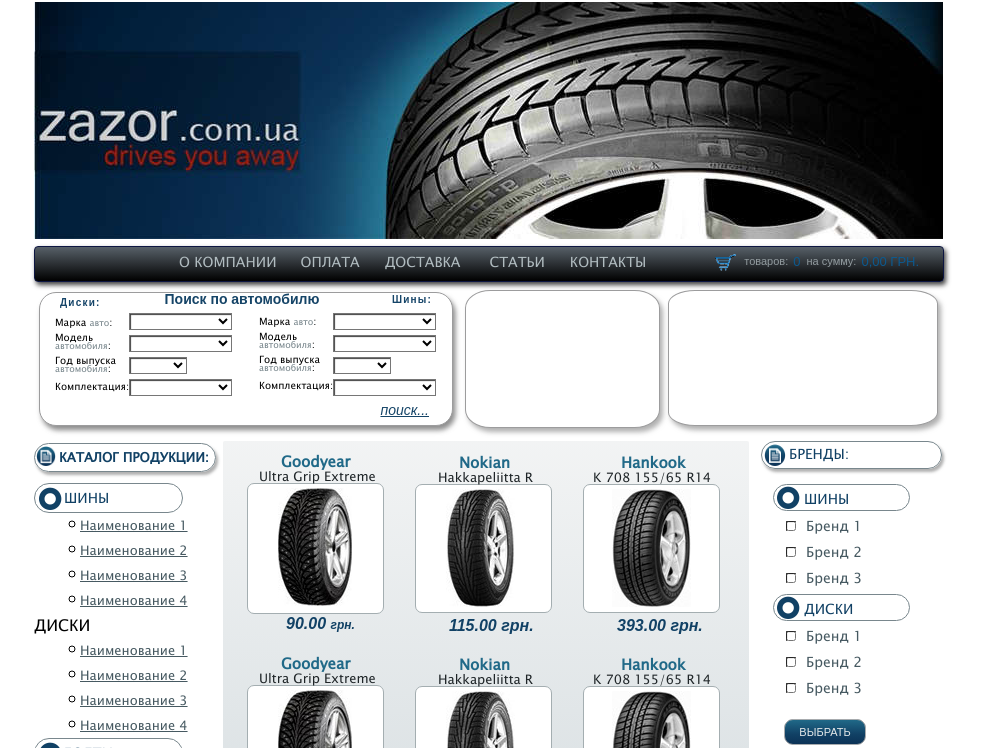
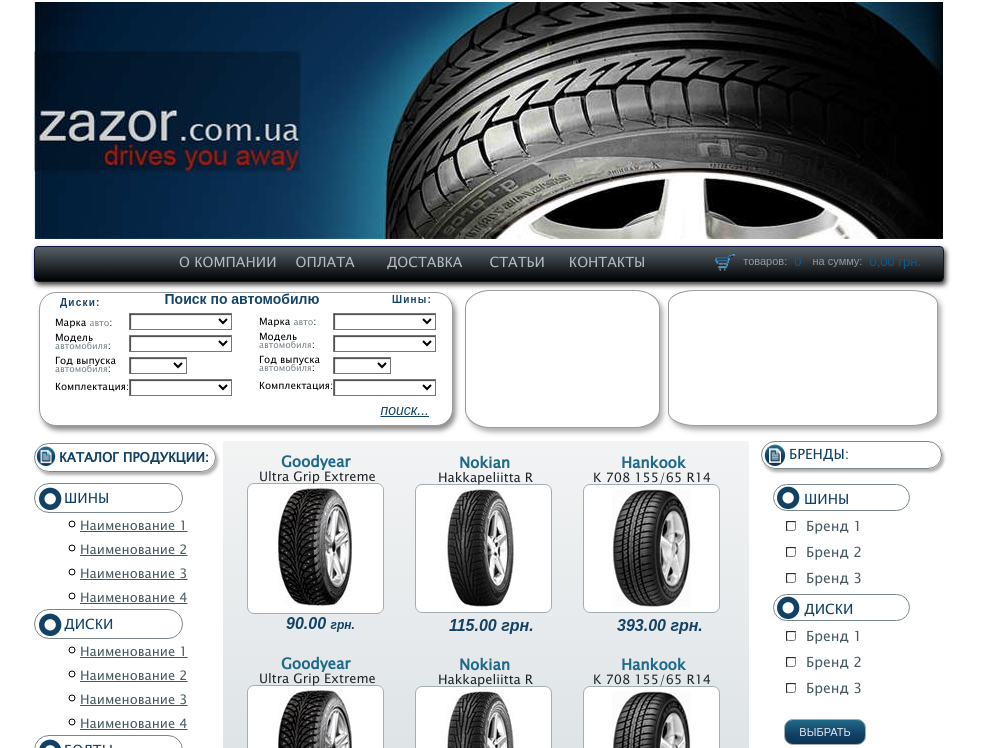
Before and after one commit to TipunovSergey/TipunovSergey.github.io, a plain HTML site: page GoIT/markup/home/lesson6/index.html in a window 1280 px wide. Shown: the part 52-800 px from the top of the page, without its empty margins (150-1131 px from the left). Drawn offline with Linux system fonts and the light colour scheme.

```diff
--- a/GoIT/markup/home/lesson6/css/style.css
+++ b/GoIT/markup/home/lesson6/css/style.css
@@ -9,7 +9,6 @@
     content: '';
 }
 
-
 @font-face {
     font-family: 'Lucida_Sans_Unicode';
     src: url('../font/lsansuni-webfont.woff2') format('woff2'),
@@ -20,12 +19,9 @@
 
 }
 
-
 body {
     background-color: #fff;
     font-family: 'Lucida_Sans_Unicode', Arial, tahoma, sans-serif;
-
-
 
 }
 
@@ -156,33 +152,37 @@
     float: left;
     list-style: none;
     text-align: center;
-}
-nav li:nth-child(1){
-    margin-left: 144px;
-}
-nav li:nth-child(2){
-    margin-left: 24px;
+
 }
 
-nav li:nth-child(3){
-    margin-left: 25px;
+nav li:nth-child(1) {
+    margin-left: 122px;
 }
 
-nav li:nth-child(4){
-    margin-left: 29px;
+nav li:nth-child(2) {
+    margin-left: -25px;
 }
 
-nav li:nth-child(5){
-    margin-left: 25px;
+nav li:nth-child(3) {
+    margin-left: -12px;
 }
 
-nav li>a:hover{
+nav li:nth-child(4) {
+    margin-left: -17px;
+}
+
+nav li:nth-child(5) {
+    margin-left: -20px;
+}
+
+nav li > a:hover {
+    border-radius: 22px;
     background-color: #f60303;
     background-image: linear-gradient(180deg, #206988 0%, #114165 59%, #0c3256 100%);
-    border-radius: 22px;
 }
 
 nav a {
+    padding: 0 22px;
     float: left;
     color: #b1bcc0;
     font-family: 'Lucida_Sans_Unicode';
@@ -205,18 +205,20 @@
 }
 
 .cart a {
-    margin-left: 5px;
+    margin-left: -15px;
+    padding-right: 5px;
     float: left;
     color: #0d5a8f;
     font-family: Arial;
     font-size: 13px;
     font-weight: 400;
     line-height: 29px;
-    text-decoration: none;
+    text-transform: lowercase;
+
 }
 
 .cart img {
-    margin: 7px 2px 9px 69px;
+    margin: 7px 2px 9px 47px;
     float: left;
 }
 
@@ -420,7 +422,8 @@
     float: left;
 }
 
-.left-sidebar-title {
+.left-sidebar-title,
+.left-sidebar-title-2 {
     width: 118px;
     height: 28px;
     padding-left: 29px;
@@ -435,16 +438,17 @@
 
 }
 
-
 aside a {
     display: inline-block;
     position: relative;
-    margin: 0 0 2px -8px;
+    height: 14px;
+    margin: 5px 0 2px -8px;
     color: #465961;
     font-family: 'Lucida_Sans_Unicode';
     font-size: 13px;
     font-weight: 400;
-    }
+    line-height: 14px;
+}
 
 aside a:hover {
     color: #0c3256;
@@ -452,6 +456,7 @@
     font-size: 14px;
     font-style: italic;
     font-weight: 700;
+    line-height: 14px;
     text-decoration: underline;
 }
 
@@ -673,7 +678,7 @@
 .right-sidebar input[type="checkbox"] {
     width: 10px;
     height: 10px;
-    margin: 10px 0 0 0px;
+    margin: 10px 0 0;
     border: 1px solid #114165;
     background-color: #fff;
     box-shadow: inset 1px 1px 1px rgba(0, 0, 0, .75);
@@ -689,7 +694,7 @@
     font-weight: 400;
 }
 
-.right-sidebar span{
+.right-sidebar span {
     margin-left: 10px;
 }
 
--- a/GoIT/markup/home/lesson6/index.html
+++ b/GoIT/markup/home/lesson6/index.html
@@ -60,7 +60,7 @@
                     <span>товаров:</span>
                     <a href="#">0</a>
                     <span>на сумму:</span>
-                    <a href="#">0,00 ГРН.</a>
+                    <a href="#">0,00 грн.</a>
                 </div>
             </nav>
 
```
Also changed, not shown: GoIT/markup/home/lesson6/css/sss.css (deleted, +0 -50 lines).
